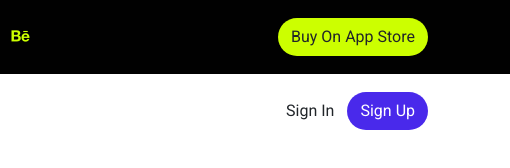
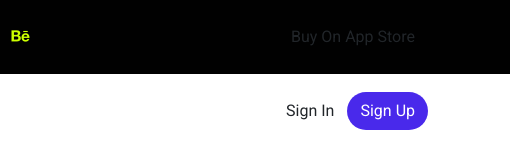
Before and after one commit to Raj8313/Footer, a plain HTML site: page index.html in a window 1280 px wide. Shown: the full height of the page, 770-1280 px from the left. Drawn offline with nearby package versions, Linux system fonts and the light colour scheme.

```diff
--- a/css/style.css
+++ b/css/style.css
@@ -21,11 +21,11 @@ body {
   background-color: #ccff00;
 }
 
-.btnText {
+/* .btnText {
   background-color: #ccff00;
   color: ;
   border-radius: 99999px;
-}
+} */
 
 /* Second nav  */
 
```
Also changed, not shown: 1 other file.
